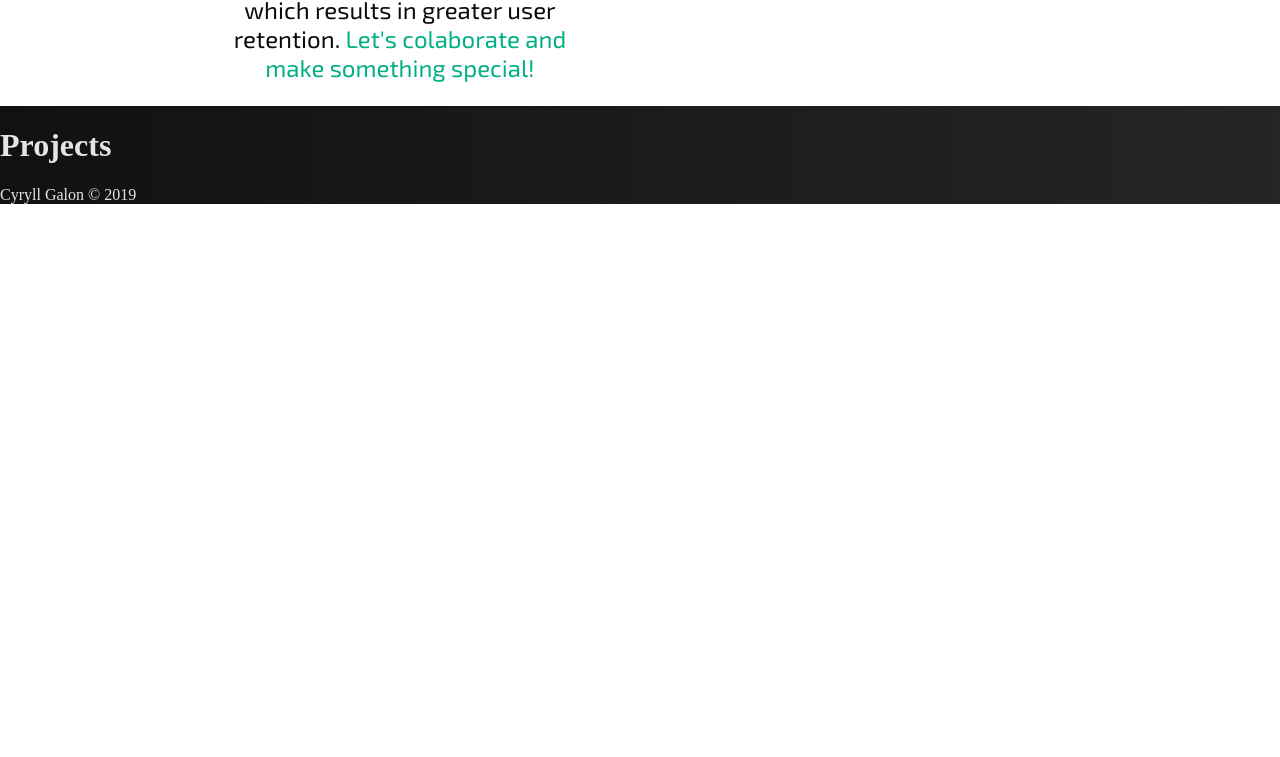
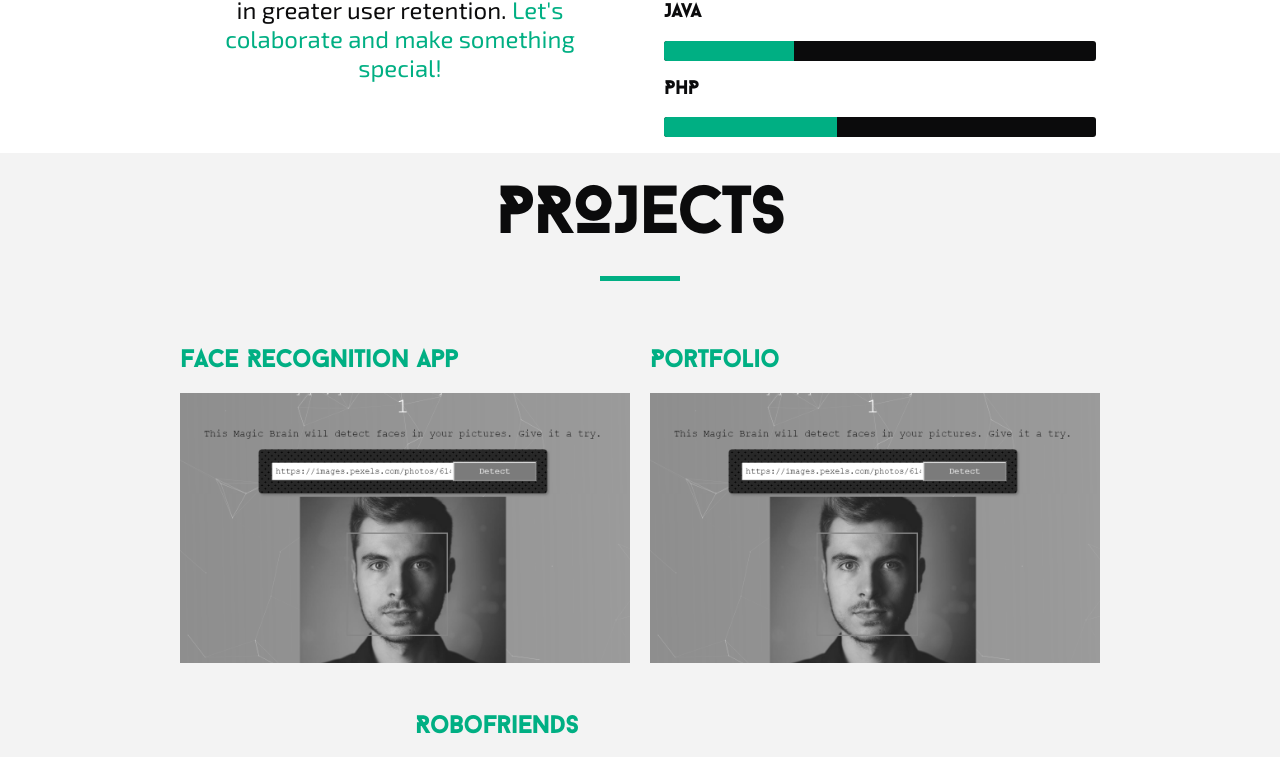
Before and after one commit to galoncyryll/portfolio, a React (Create React App) app: page /aboutme in a window 1280 px wide. Shown: the part 1658-2415 px from the top of the page. Before the commit the page ends 1862 px from the top, so only its background shows below. Built offline with nearby package versions, Linux system fonts and the light colour scheme.

Commit message:
added initial projects page and fixed some media queries

```diff
--- a/src/App.js
+++ b/src/App.js
@@ -55,9 +55,7 @@ class App extends Component {
             {backDrop}
             <LandingPage />
             <AboutMe />
-            <div id='projects'>
-              <Projects />
-            </div>
+            <Projects />
             <Footer />
         </div>
     );
--- a/src/components/aboutme/aboutme.css
+++ b/src/components/aboutme/aboutme.css
@@ -53,7 +53,6 @@
         justify-content: center;
         align-items: center;
         flex-direction: column;
-
 }
 
 .profile img {
@@ -89,6 +88,11 @@
         margin: auto;
 }
 
+.skills h2 {
+        font-size: 2rem;
+        text-transform: uppercase;
+}
+
 .skills li {
         margin: 1rem 0;
 }
@@ -116,7 +120,7 @@
 }
 
 .js {
-        width: 80%;
+        width: 75%;
 }
 
 .react {
@@ -134,6 +138,14 @@
 .express {
         width: 50%;
 }
+
+.java {
+        width: 30%;
+}
+
+.php {
+        width: 40%;
+}
 /* Media Queries */
 @media screen and (max-width: 900px){
         .aboutme-body h1 {
@@ -141,12 +153,16 @@
         }
         .aboutme-body p {
                 font-size: 1.2rem;
+                padding: 0;
         }
         .skills {
                 margin-bottom: 5rem;
         }
         .skills li {
                 margin: 0.9rem 0;
+        }
+        .aboutme-body .col-left, .aboutme-body .col-right {
+                min-width: 340px;
         }
 }
 
@@ -156,6 +172,7 @@
         }
         .aboutme-body p {
                 font-size: 1.0rem;
+                padding: 0;
         }
         .skills {
                 margin-bottom: 4rem;
@@ -163,20 +180,27 @@
         .skills li {
                 margin: 0.8rem 0;
         }
+        .aboutme-body .col-left, .aboutme-body .col-right {
+                min-width: 320px;
+        }
 }
 
 @media screen and (max-width: 400px){
-        .aboutme-body p {
+        .aboutme-body h1 {
                 font-size: 1.2rem;
         }
         .aboutme-body p {
                 font-size: 0.8rem;
+                padding: 0;
         }
         .skills {
                 margin-bottom: 3rem;
         }
         .skills li {
                 margin: 0.7rem 0;
+        }
+        .aboutme-body .col-left, .aboutme-body .col-right {
+                min-width: 300px;
         }
 }
 
--- a/src/components/aboutme/aboutme.js
+++ b/src/components/aboutme/aboutme.js
@@ -16,7 +16,7 @@ class AboutMe extends Component {
                                 I graduated in 2017 with a bachelor’s degree in Information Technology from Centro Escolar University in the Philippines.
                             </p>
                             <p>
-                                I'm passionate about improving user experience by cultivating great and better user interfacesand responsiveness, which results in greater user retention.
+                                I'm passionate about improving user experience by cultivating great and better user interfaces and responsiveness, which results in greater user retention.
                                 <span className='full-stack'> Let's colaborate and make something special! </span>
                             </p>
                         </div>
@@ -45,6 +45,12 @@ class AboutMe extends Component {
                             <li>
                                 <h3>ExpressJS</h3><span className='bar'><span className='express wow fadeInLeft'></span></span>
                             </li>
+                            <li>
+                                <h3>Java</h3><span className='bar'><span className='java wow fadeInLeft'></span></span>
+                            </li>
+                            <li>
+                                <h3>PHP</h3><span className='bar'><span className='php wow fadeInLeft'></span></span>
+                            </li>
                         </div>
                     </div>
                 </div>
--- a/src/components/navbar/navbar.css
+++ b/src/components/navbar/navbar.css
@@ -1,7 +1,7 @@
 .toolbar {
     width: 100%;
     height: 60px;
-    background: #0b0b0c;  /* fallback for old browsers */
+    background: transparent;  /* fallback for old browsers */
     z-index: 100;
     -webkit-box-shadow: 0 10px 6px -6px rgb(0, 0, 0);
        -moz-box-shadow: 0 10px 6px -6px rgb(0, 0, 0);
--- a/src/components/navbar/navbar.js
+++ b/src/components/navbar/navbar.js
@@ -15,10 +15,10 @@ const navBar = (props) => {
                 <div className='toolbar-nav-items'>
                     <ul>
                         <li><a href='#header'>home</a></li>
+                        <li><a href='#about'>about</a></li>
                         <li><a href='#projects'>projects</a></li>
+                        <li><a href='#contact'>contact</a></li>
                         <li><a href='#0'>resume</a></li>
-                        <li><a href='#about'>about</a></li>
-                        <li><a href='#contact'>contact</a></li>
                     </ul>
                 </div>
             </nav>
--- a/src/components/navbar/sidedrawer/sidedrawer.css
+++ b/src/components/navbar/sidedrawer/sidedrawer.css
@@ -11,6 +11,7 @@
     padding-top: 60px;
     transform: translateX(-100%);
     transition: transform 0.3s ease-out;
+    font-family: 'Baron Neue',sans-serif;
 }
 
 .side-drawer.open {
@@ -29,12 +30,12 @@
     transition: 0.3s;
 }
 
-.side-drawer li:hover {
-    background-color: #111112;
+.side-drawer a:hover {
+    color: #00af83;
 }
 
-.side-drawer li:hover a {
-    color: #00af83;
+.side-drawer a:hover li {
+    background-color: #111112;
 }
 
 .side-drawer a {
--- a/src/components/projects/projectcard.js
+++ /dev/null
@@ -1,13 +0,0 @@
-import React from 'react';
-//import Brain from './img/brain.PNG';
-
-
-const projectCard = (props) => {
-  return (
-    <div className='projects-card'>
-
-    </div>
-  );
-};
-
-export default projectCard;
--- a/src/components/projects/projects.css
+++ b/src/components/projects/projects.css
@@ -1,4 +1,169 @@
-.project-container {
+.projects-body {
+    width: 100%;
+    margin: auto auto 3rem auto;
+    display: table;
+    background: rgb(243, 243, 243);
+    font-family: 'Baron Neue',sans-serif;
+    color: #0b0b0c;
+}
+
+.projects-body h1 {
+    text-transform: uppercase;
+    font-size: 4rem;
+    color: #0b0b0c;
+    margin: 2rem 0;
+    padding: 0 0 2rem 0;
+    text-align: center;
+    position: relative;
+}
+
+.projects-body h1:after {
+    content: '';
+    position: absolute;
+    width: 80px;
+    height: 5px;
+    margin-left: -40px;
+    left: 50%;
+    bottom: 0px;
+    background-color: #00af83;
+}
+
+.projects-container {
+    display: flex;
+    flex-flow: row wrap;
+    width: 75%;
+    align-content: center;
+    justify-content: space-evenly;
+    margin: 3rem auto;
+}
+
+.projects-container h2 {
+    color: #00af83;
+}
+
+.projects-container .overlay {
+    width: 100%;
+    height: 30%;
+    position: absolute;
+    margin-top: 300px;
+    padding: 0.8rem 0;
+    background-color: rgba(0,0,0,0.4);
+}
+
+.projects-container .project-card1,
+.projects-container .project-card2,
+.projects-container .project-card3 {
+    width: 450px;
+    height: 270px;
+    margin-bottom: 2rem;
+    background-size: cover;
+    background-position: center;
+    text-align: center;
+    position: relative;
+    transition: filter 0.3s ease-in-out;
+    overflow: hidden;
+}
+
+.projects-container .project-card1:hover .overlay ,
+.projects-container .project-card2:hover .overlay ,
+.projects-container .project-card3:hover .overlay {
+    margin-top: 190px;
+    transition: all 0.2s ease;
+}
+
+.projects-container .project-card1:hover,
+.projects-container .project-card2:hover,
+.projects-container .project-card3:hover {
+    filter: grayscale(0%);
+}
+
+.projects-container .project-card1 {
+    background-image: url(img/brain.PNG);
+    filter: grayscale(100%);
+}
+
+.projects-container .project-card2 {
+    background-image: url(img/brain.PNG);
+    filter: grayscale(100%);
+}
+
+.projects-container .project-card3 {
+    background-image: url(img/brain.PNG);
+    filter: grayscale(100%);
+}
+
+.overlay a {
+    display: inline-block;
+    font-size: 1.2rem;
+    color: #fff;
+    padding: 10px 20px;
+    text-decoration: none;
+    border: 3px solid #fff;
+    border-radius: 5px;
+    margin: 0 5px;
+}
+
+.overlay a:hover {
+    color: #00af83;
+    border: 3px solid #00af83;
+    transition: all 0.2s ease;
+}
+
+@media screen and (max-width: 900px){
+    .projects h1 {
+            font-size: 3.5rem;
+    }
+    .projects-container .project-card1,
+    .projects-container .project-card2,
+    .projects-container .project-card3 {
+    width: 300px;
+    height: 250px;
+    }
+    .projects-container .project-card1:hover .overlay ,
+    .projects-container .project-card2:hover .overlay ,
+    .projects-container .project-card3:hover .overlay {
+    margin-top: 170px;
+    }
+    .overlay a {
+        font-size: 1.1rem;
+        padding: 8px 18px;
+    }
+}
+
+@media screen and (max-width: 768px){
+    .projects-body h1 {
+            font-size: 3rem;
+    }
+    .projects-container .project-card1,
+    .projects-container .project-card2,
+    .projects-container .project-card3 {
+    width: 380px;
+    height: 230px;
+    }
+    .overlay a {
+        font-size: 1.0rem;
+        padding: 6px 16px;
+    }
+}
+
+
+@media screen and (max-width: 400px){
+    .projects-body h1 {
+            font-size: 2.5rem;
+    }
+    .projects-container .project-card1,
+    .projects-container .project-card2,
+    .projects-container .project-card3 {
+    width: 360px;
+    height: 210px;
+    }
+    .overlay a {
+        font-size: 0.9rem;
+        padding: 4px 14px;
+    }
+}
+
+/* .project-container {
     margin: auto;
     width: 100%;
     min-height: 100%;
@@ -42,4 +207,4 @@
     .project-container h1 {
         font-size: 2rem;
     }
-}
+} */
--- a/src/components/projects/projects.js
+++ b/src/components/projects/projects.js
@@ -1,20 +1,45 @@
 import React, { Component } from 'react';
-import ProjectCard from './projectcard';
-//import './projects.css';
+import './projects.css';
+
+import WOW from 'wowjs';
 
 class Projects extends Component {
-    constructor(props){
-        super(props);
-        this.state = {
-            active: 0
-        };
+    componentDidMount(){
+        new WOW.WOW().init();
     }
     render () {
         return (
-            <div className='project-container'>
+            <div className='projects-body' id='projects'>
                 <h1>Projects</h1>
-                <div>
-                    <ProjectCard />
+                <div className='projects-container'>
+                    <div>
+                        <h2>Face Recognition App</h2>
+                        <div className='project-card1 wow fadeIn' data-wow-delay='0.1s'>
+                            <div className='overlay'>
+                                <a href='#viewproject'>GitHub</a>
+                                <a href='#viewproject'>Live Demo</a>
+                            </div>
+                        </div>
+                    </div>
+                    <div>
+                        <h2>Portfolio</h2>
+                        <div className='project-card2 wow fadeIn' data-wow-delay='0.2s'>
+                            <div className='overlay'>
+                                <a href='#viewproject'>GitHub</a>
+                                <a href='#viewproject'>Live Demo</a>
+                            </div>
+                        </div>
+                    </div>
+                   <div>
+                        <h2>Robofriends</h2>
+                        <div className='project-card3 wow fadeIn' data-wow-delay='0.3s'>
+
+                            <div className='overlay'>
+                                <a href='#viewproject'>GitHub</a>
+                                <a href='#viewproject'>Live Demo</a>
+                            </div>
+                        </div>
+                   </div>
                 </div>
             </div>
         );
```
Also changed, not shown: src/components/landingpage/landingpage.css (+1 -192 lines), src/components/navbar/sidedrawer/sidedrawer.js (+5 -5 lines), 1 other file (tests, documents, lock files or other folders).
